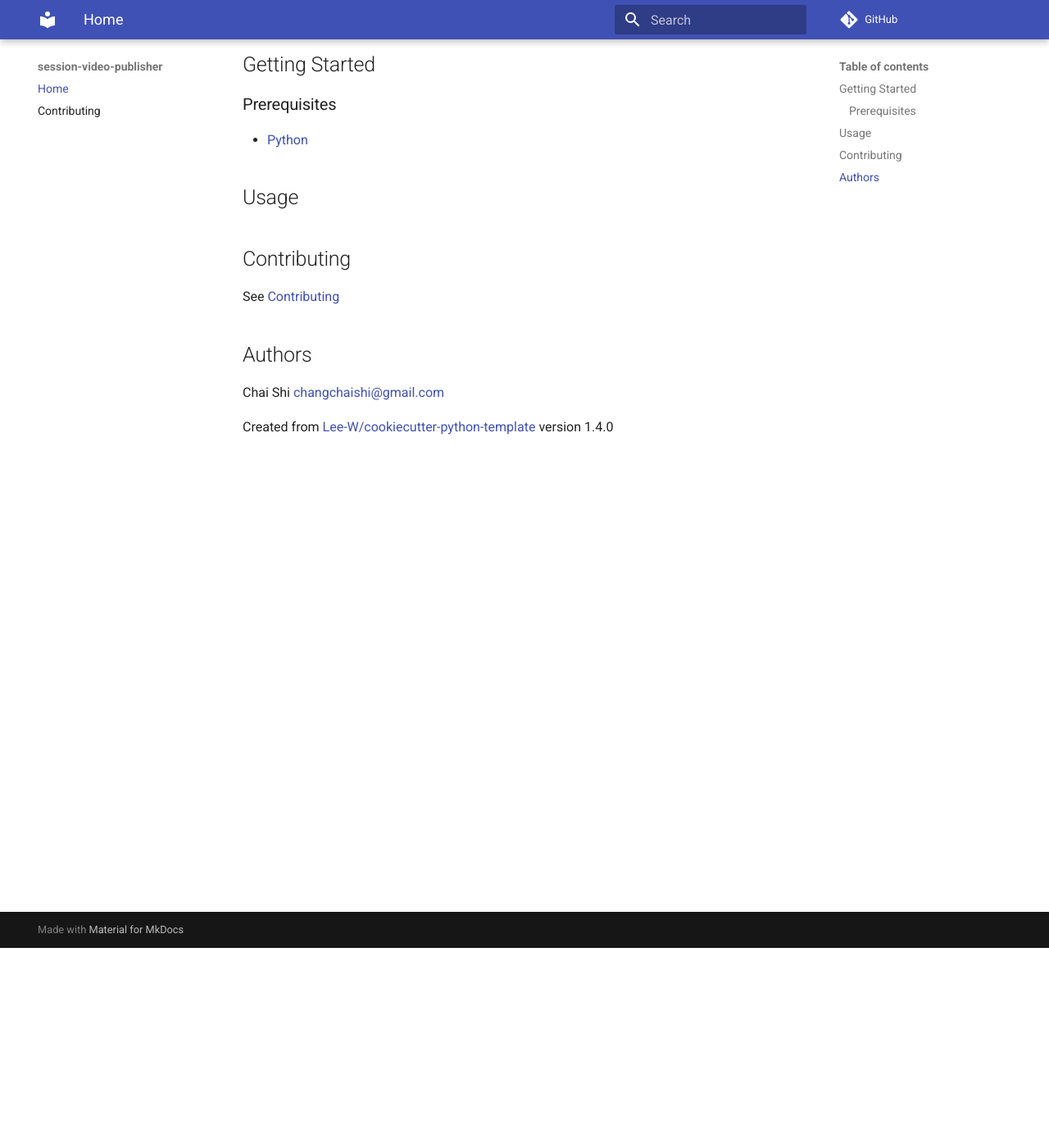
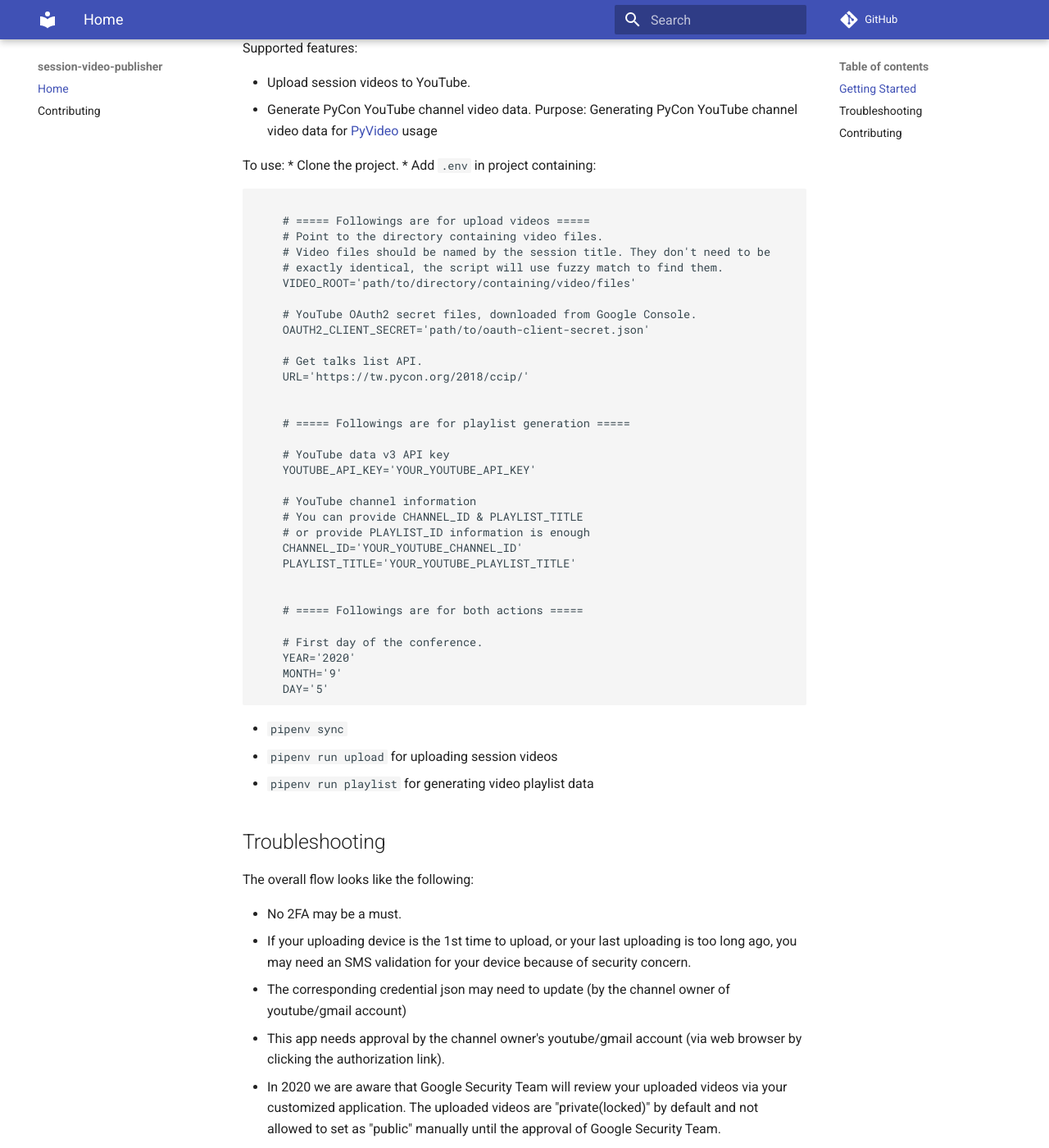
Before and after one commit to pycontw/session-video-publisher, an MkDocs documentation site: the page built from docs/README.md, in a window 1280 px wide and 1400 px high, scrolled down 244 px. Shown: the whole window at 82% size. Built offline with MkDocs 1.6.1 and Material for MkDocs 9.7.7, drawn with Linux system fonts in a browser that asks for light colours; comment, search, counter and statistics services are not loaded; some of the changed text lies outside the part shown.

Commit message:
docs: docs
transform to new docs format from cookiecutter

````diff
--- a/.pre-commit-config.yaml
+++ b/.pre-commit-config.yaml
@@ -1,7 +1,7 @@
 default_stages: [push]
 repos:
   - repo: https://github.com/pre-commit/pre-commit-hooks
-    rev: v4.0.1
+    rev: v4.4.0
     hooks:
       - id: end-of-file-fixer
       - id: trailing-whitespace
@@ -11,7 +11,7 @@
       - id: no-commit-to-branch
 
   - repo: https://github.com/commitizen-tools/commitizen
-    rev: v2.17.13
+    rev: v2.39.1
     hooks:
       - id: commitizen
         stages: [commit-msg]
--- a/docs/README.md
+++ b/docs/README.md
@@ -4,23 +4,68 @@
 [![Github Actions](https://github.com/iknowright/session_video_publisher/actions/workflows/python-check.yaml/badge.svg)](https://github.com/iknowright/session_video_publisher/actions/workflows/python-check.yaml)
 
 
-# session_video_publisher
-
-Short Descirption for Python Project
+# Session Video Publisher
 
 ## Getting Started
+Supported features:
 
-### Prerequisites
-* [Python](https://www.python.org/downloads/)
+* Upload session videos to YouTube.
+* Generate PyCon YouTube channel video data.
+Purpose: Generating PyCon YouTube channel video data for [PyVideo](https://github.com/pyvideo/data) usage
 
-## Usage
+To use:
+* Clone the project.
+* Add `.env` in project containing:
 
+```
+
+    # ===== Followings are for upload videos =====
+    # Point to the directory containing video files.
+    # Video files should be named by the session title. They don't need to be
+    # exactly identical, the script will use fuzzy match to find them.
+    VIDEO_ROOT='path/to/directory/containing/video/files'
+
+    # YouTube OAuth2 secret files, downloaded from Google Console.
+    OAUTH2_CLIENT_SECRET='path/to/oauth-client-secret.json'
+
+    # Get talks list API.
+    URL='https://tw.pycon.org/2018/ccip/'
+
+
+    # ===== Followings are for playlist generation =====
+
+    # YouTube data v3 API key
+    YOUTUBE_API_KEY='YOUR_YOUTUBE_API_KEY'
+
+    # YouTube channel information
+    # You can provide CHANNEL_ID & PLAYLIST_TITLE
+    # or provide PLAYLIST_ID information is enough
+    CHANNEL_ID='YOUR_YOUTUBE_CHANNEL_ID'
+    PLAYLIST_TITLE='YOUR_YOUTUBE_PLAYLIST_TITLE'
+
+
+    # ===== Followings are for both actions =====
+
+    # First day of the conference.
+    YEAR='2020'
+    MONTH='9'
+    DAY='5'
+```
+
+* `pipenv sync`
+* `pipenv run upload` for uploading session videos
+* `pipenv run playlist` for generating video playlist data
+
+## Troubleshooting
+The overall flow looks like the following:
+
+* No 2FA may be a must.
+* If your uploading device is the 1st time to upload, or your last uploading is too long ago, you may need an SMS validation for your device because of security concern.
+* The corresponding credential json may need to update (by the channel owner of youtube/gmail account)
+* This app needs approval by the channel owner's youtube/gmail account (via web browser by clicking the authorization link).
+* In 2020 we are aware that Google Security Team will review your uploaded videos via your customized application. The uploaded videos are "private(locked)" by default and not allowed to set as "public" manually until the approval of Google Security Team.
 
 ## Contributing
 See [Contributing](contributing.md)
 
-## Authors
-Chai Shi <changchaishi@gmail.com>
-
-
 Created from [Lee-W/cookiecutter-python-template](https://github.com/Lee-W/cookiecutter-python-template/tree/1.4.0) version 1.4.0
````
Also changed, not shown: docs/contributing.md (+2 -2 lines), README.rst (deleted).
